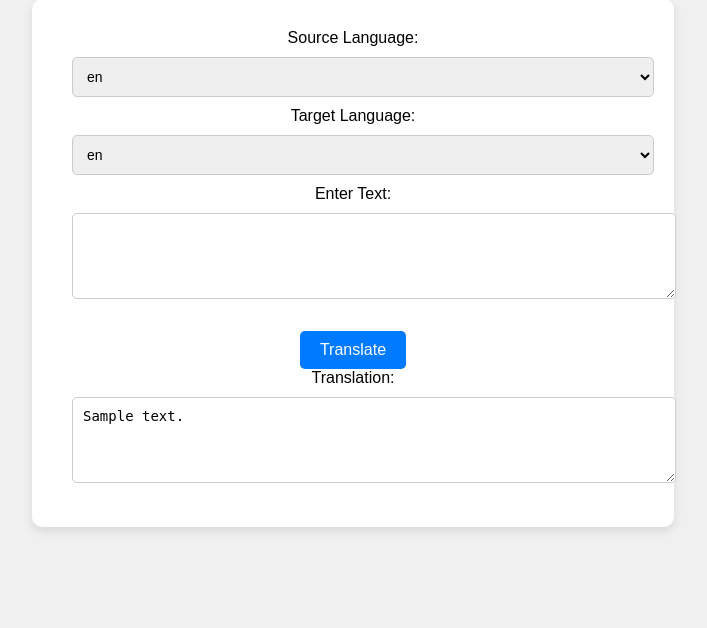
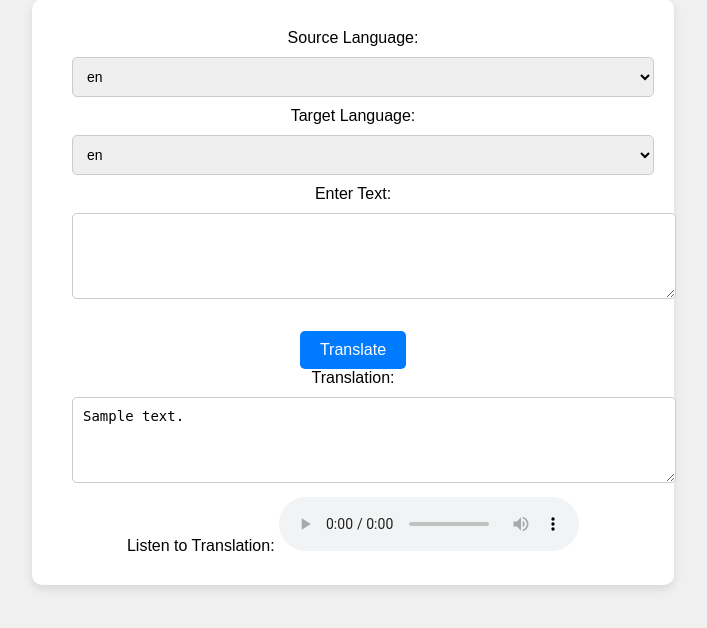
Before and after one commit to VaishnavR18/translator-api, a Flask app: template templates/index.html in a window 1280 px wide. Shown: the part 139-767 px from the top of the page, without its empty margins (287-994 px from the left). Run offline with Flask 3, Linux system fonts and the light colour scheme; the template is opened without the code that fills it: most values are stand-ins (such as "Sample title", 1, 10 or a date in 2020).

Commit message:
Added HTML front-end for translation app

```diff
--- a/app.py
+++ b/app.py
@@ -1,7 +1,8 @@
-from flask import Flask, render_template, request, jsonify
+from flask import Flask, render_template, request, jsonify, send_file
 from googletrans import Translator, LANGUAGES
+from gtts import gTTS
+import os
 
-# Create a Flask app
 app = Flask(__name__)
 
 # Reverse the LANGUAGES dictionary to map language names to codes
@@ -25,7 +26,6 @@ def translate_text():
     target_language_name = request.args.get('target_language')
     text_to_translate = request.args.get('text_to_translate')
 
-    # Check if the parameters are missing
     if not source_language_name or not target_language_name or not text_to_translate:
         return render_template('index.html',
                                languages=list(LANGUAGES.values()),
@@ -35,26 +35,28 @@ def translate_text():
     source_language = lang_names_to_codes.get(source_language_name)
     target_language = lang_names_to_codes.get(target_language_name)
 
-    # Check if invalid language was provided
     if not source_language or not target_language:
         return render_template('index.html',
                                languages=list(LANGUAGES.values()),
                                error="Invalid language. Please provide valid language names.")
 
     try:
-        # Perform translation
         translator = Translator()
         translation = translator.translate(text_to_translate, src=source_language, dest=target_language)
 
-        # Return the translated text
+        # Convert translated text to speech
+        tts = gTTS(text=translation.text, lang=target_language)
+        audio_file = "static/translated_audio.mp3"
+        tts.save(audio_file)
+
         return render_template('index.html',
                                languages=list(LANGUAGES.values()),
                                translated_text=translation.text,
+                               audio_file=audio_file,  # Pass the audio file to the frontend
                                source_language=source_language_name,
                                target_language=target_language_name)
 
     except Exception as e:
-        # Handle any translation errors
         return render_template('index.html',
                                languages=list(LANGUAGES.values()),
                                error=f"Error: {str(e)}")
--- a/templates/index.html
+++ b/templates/index.html
@@ -11,11 +11,9 @@
             text-align: center;
             padding: 50px;
         }
-
         h1 {
             color: #007bff;
         }
-
         .container {
             width: 50%;
             margin: 0 auto;
@@ -24,7 +22,6 @@
             border-radius: 10px;
             box-shadow: 0 4px 10px rgba(0, 0, 0, 0.1);
         }
-
         select, textarea {
             margin: 10px;
             padding: 10px;
@@ -33,7 +30,6 @@
             border: 1px solid #ccc;
             font-size: 14px;
         }
-
         button {
             padding: 10px 20px;
             background-color: #007bff;
@@ -43,11 +39,9 @@
             border-radius: 5px;
             font-size: 16px;
         }
-
         button:hover {
             background-color: #0056b3;
         }
-
         .result-text {
             margin-top: 20px;
             padding: 10px;
@@ -63,7 +57,6 @@
             overflow-y: auto;
             border: 1px solid #ccc;
         }
-
         .error {
             color: red;
         }
@@ -100,7 +93,13 @@
 
     {% if translated_text %}
         <label for="translated_text_area">Translation:</label>
-            <textarea id="translated_text_area" rows="4" readonly>{{ translated_text }}</textarea>
+        <textarea id="translated_text_area" rows="4" readonly>{{ translated_text }}</textarea><br>
+
+        <label>Listen to Translation:</label>
+        <audio controls>
+            <source src="{{ url_for('static', filename='translated_audio.mp3') }}" type="audio/mp3">
+            Your browser does not support the audio element.
+        </audio>
     {% elif error %}
         <div class="result-text error">
             <strong>Error:</strong><br>
```
Lines whose indentation alone changed are shown as unchanged.
